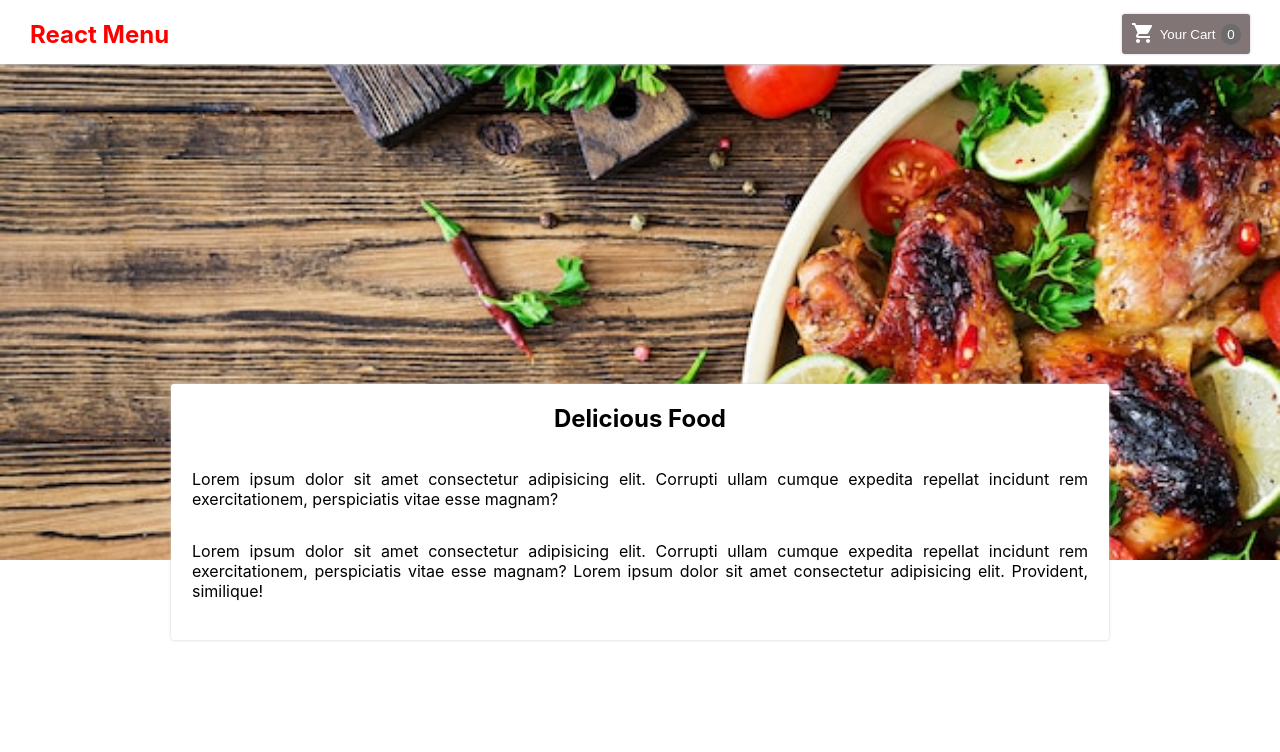
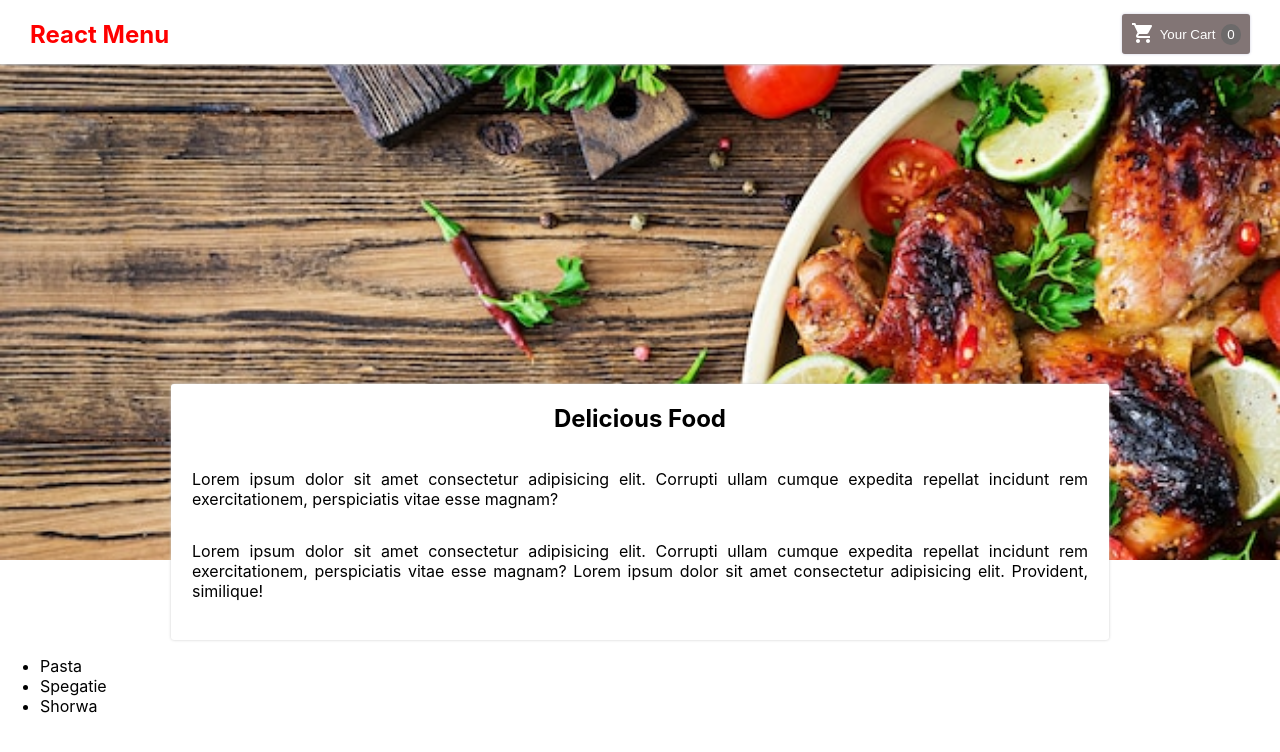
Before and after one commit to safi-n/food-menu, a React (Create React App) app: page / in a window 1280 px wide. Shown: the top 752 px of the page. Built offline with nearby package versions, Linux system fonts and the light colour scheme; the HTML template or start-up script is replaced by a standard one.

Commit message:
meals list created

```diff
--- a/src/App.jsx
+++ b/src/App.jsx
@@ -1,6 +1,7 @@
 import { Fragment } from 'react';
 import './App.css';
 import Header from './components/Layout/Header';
+import AvailableMeals from './components/Meals/AvailableMeals';
 import Summary from './components/Meals/Summary';
 
 function App() {
@@ -8,6 +9,7 @@ function App() {
     <Fragment>
       <Header />
       <Summary />
+      <AvailableMeals/>
     </Fragment>
   );
 }
--- a/src/components/Meals/AvailableMeals.jsx
+++ b/src/components/Meals/AvailableMeals.jsx
@@ -21,7 +21,7 @@ const DUMMY_MEAL = [
 ];
 
 const AvailableMeals = () => {
-  const mealsList = DUMMY_MEAL.forEach(meal => <li>{meal.name}</li>)
+  const mealsList = DUMMY_MEAL.map(meal => <li>{meal.name}</li>)
   return (
     <section>
       <ul>
```
Also changed, not shown: src/components/Meals/Meals.jsx (+9 -0 lines).
